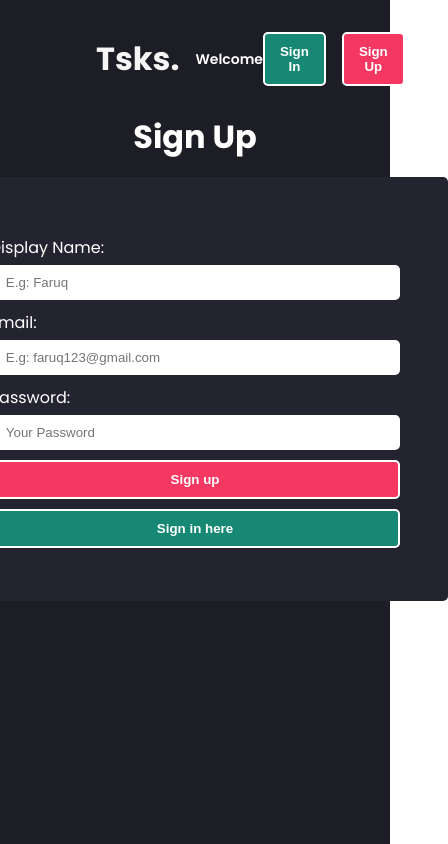
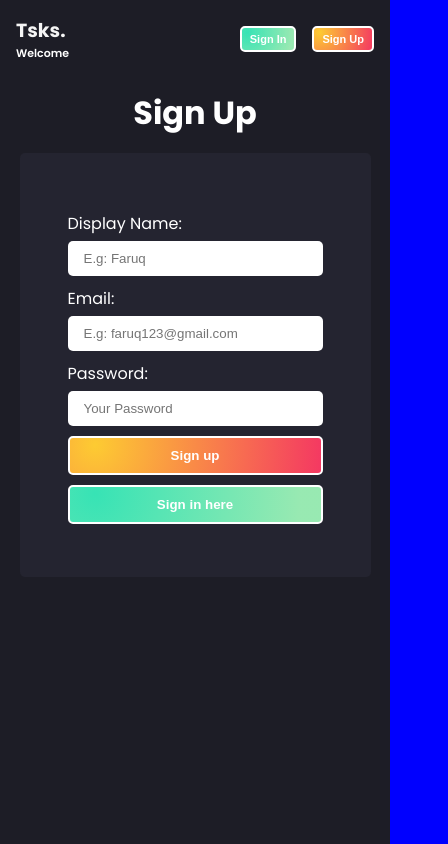
Before and after one commit to kevinsauvage/Todo-react-firebase, a React (Create React App) app: page / in a window 390 px wide. Both pictures are taken after a click on the element "Get started". Shown: the whole page, 448 px wide, since content can reach past the window. Built offline with nearby package versions, Linux system fonts and the light colour scheme; no server answers; the database is empty.

Commit message:
working on responsivness

```diff
--- a/src/components/App/App.css
+++ b/src/components/App/App.css
@@ -6,5 +6,4 @@
   min-height: 100vh;
   height: 100%;
   padding-bottom: 1rem;
-  padding: 1rem 5rem;
 }
--- a/src/components/Firebase/SignBtn/SignBtn.css
+++ b/src/components/Firebase/SignBtn/SignBtn.css
@@ -11,16 +11,21 @@
 }
 
 .signIn--btn {
-  background-color: #178873;
-}
-
-.signUp--btn,
-.reset--btn {
-  background-color: rgba(244, 56, 98, 1);
+  background-image: radial-gradient(circle farthest-corner at 10% 20%, rgba(55, 227, 181, 1) 0%, rgba(78, 228, 126, 0.54) 90%);
 }
 
 .signOut--btn {
-  background-color: rgb(224, 122, 38);
+  background-image: linear-gradient(107.2deg, rgba(150, 15, 15, 1) 10.6%, rgba(247, 0, 0, 1) 91.1%);
+
+}
+
+.reset--btn {
+  background-color: gray;
+}
+
+.signUp--btn {
+  background-color: rgba(244, 56, 98, 1);
+  background-image: radial-gradient(circle farthest-corner at 10% 20%, rgba(253, 203, 50, 1) 0%, rgba(244, 56, 98, 1) 100.2%);
 }
 
 .signIn--btn,
--- a/src/components/Firebase/SignIn/SignIn.jsx
+++ b/src/components/Firebase/SignIn/SignIn.jsx
@@ -58,7 +58,7 @@ const SignIn = ({ handleClickSignUp, handleClickForgotPassword }) => {
             />
             <br />
             <SignBtn
-              className="signIn__Btn signOut--btn"
+              className="signIn__Btn reset--btn"
               onClick={handleClickForgotPassword}
               text="Forgot Password?"
             />
--- a/src/components/Firebase/SignStyle.css
+++ b/src/components/Firebase/SignStyle.css
@@ -5,7 +5,7 @@
   align-items: center;
   justify-content: center;
   color: white;
-
+  width: 100%;
 }
 
 .signIn__title,
@@ -18,7 +18,8 @@
 .signIn__wrapper,
 .signUp__wrapper,
 .reset__wrapper {
-  width: 60vh;
+  width: 90%;
+  max-width: 400px;
 }
 
 .signIn__fromWrapper,
--- a/src/components/Firebase/SignUp/SignUp.jsx
+++ b/src/components/Firebase/SignUp/SignUp.jsx
@@ -49,6 +49,7 @@ const SignUp = ({ handleClickSignIn }) => {
                 type="password"
                 name="userPassword"
                 value={password}
+                autoComplete="current-password"
                 placeholder="Your Password"
                 onChange={(event) => onChangeHandler(event)}
               />
--- a/src/components/Header/Header.css
+++ b/src/components/Header/Header.css
@@ -6,6 +6,7 @@ header {
   align-items: center;
   justify-content: space-between;
   margin-bottom: calc(1rem - 5px);
+  max-width: 1000px;
 }
 
 .header__userInfo {
@@ -15,7 +16,7 @@ header {
   width: fit-content;
 }
 
-.header__userInfo p {
+.header__name {
   font-size: 14px;
   font-weight: 600;
   color: white;
@@ -34,3 +35,23 @@ header {
 .header__btns button:first-child {
   margin-right: 1rem;
 }
+
+@media screen and (max-width: 600px) {
+  .header__btns button {
+    font-size: 11px;
+    padding: 5px 8px;
+  }
+
+  .header__title {
+    font-size: 19px;
+    padding-right: 0.5rem;
+  }
+
+  .header__name {
+    font-size: 11px;
+  }
+
+  .header__userInfo {
+    display: block
+  }
+}
--- a/src/components/Landing/Landing.css
+++ b/src/components/Landing/Landing.css
@@ -52,29 +52,8 @@
   top: 300px;
 }
 
-.landing__pinkBubble3 {
-  width: 80px;
-  height: 80px;
-  background-color: rgba(244, 56, 98, 1);
-  background-image: radial-gradient(circle farthest-corner at 10% 20%, rgba(253, 203, 50, 1) 0%, rgba(244, 56, 98, 1) 100.2%);
-  border-radius: 50%;
-  position: absolute;
-  right: 500px;
-  top: 400px;
-}
 
 .landing__darkBubble1 {
-  width: 110px;
-  height: 110px;
-  background: black;
-  background-image: linear-gradient(45deg, rgba(0, 0, 0, 1) 10%, rgb(41, 47, 53) 100%);
-  border-radius: 50%;
-  position: absolute;
-  left: 400px;
-  top: 100px;
-}
-
-.landing__darkBubble2 {
   width: 70px;
   height: 70px;
   background: black;
@@ -85,3 +64,20 @@
   right: 100px;
   top: 400px;
 }
+
+/* On screens that are 992px or less */
+@media screen and (max-width: 992px) {
+  body {
+    background-color: blue;
+  }
+}
+
+/* On screens that are 600px or less*/
+@media screen and (max-width: 1100px) {
+
+  .landing__pinkBubble2,
+  .landing__darkBubble1,
+  .landing__pinkBubble1 {
+    display: none;
+  }
+}
--- a/src/components/Landing/Landing.jsx
+++ b/src/components/Landing/Landing.jsx
@@ -1,4 +1,3 @@
-import SignBtn from "../Firebase/SignBtn/SignBtn";
 import "./Landing.css";
 
 const Landing = ({ handleClickSignUp }) => {
@@ -14,9 +13,7 @@ const Landing = ({ handleClickSignUp }) => {
       </div>
       <div className="landing__pinkBubble1"></div>
       <div className="landing__pinkBubble2"></div>
-      <div className="landing__pinkBubble3"></div>
       <div className="landing__darkBubble1"></div>
-      <div className="landing__darkBubble2"></div>
     </div>
   );
 };
--- a/src/components/addTodo/AddTodos.css
+++ b/src/components/addTodo/AddTodos.css
@@ -1,17 +1,23 @@
 .addTodo {
+  text-align: center;
   margin-top: 1rem;
+  width: 100%;
 }
+
 .addTodo__input {
   height: 40px;
-  width: 280px;
+  max-width: 280px;
+  width: 100%;
   border-radius: 5px 0 0 5px;
   border: none;
   padding-left: 1rem;
 
 }
+
 .addTodo__input:focus {
   outline: none;
 }
+
 .addTodo__btn {
   border-radius: 0 5px 5px 0;
   width: 50px;
--- a/src/components/todo/Todo.jsx
+++ b/src/components/todo/Todo.jsx
@@ -19,9 +19,6 @@ const Todo = ({ text, completed, id, timestamp, user }) => {
         borderLeft: completed
           ? "2px solid rgba(23, 136, 115, 1)"
           : "2px solid rgba(244, 56, 98, 1)",
-        backgroundColor: completed
-          ? "rgba(23, 136, 115, 0.2)"
-          : "rgba(244, 56, 98, 0.2)",
       }}>
       <div className="todo__wrapper">
         {completed ? (
```
